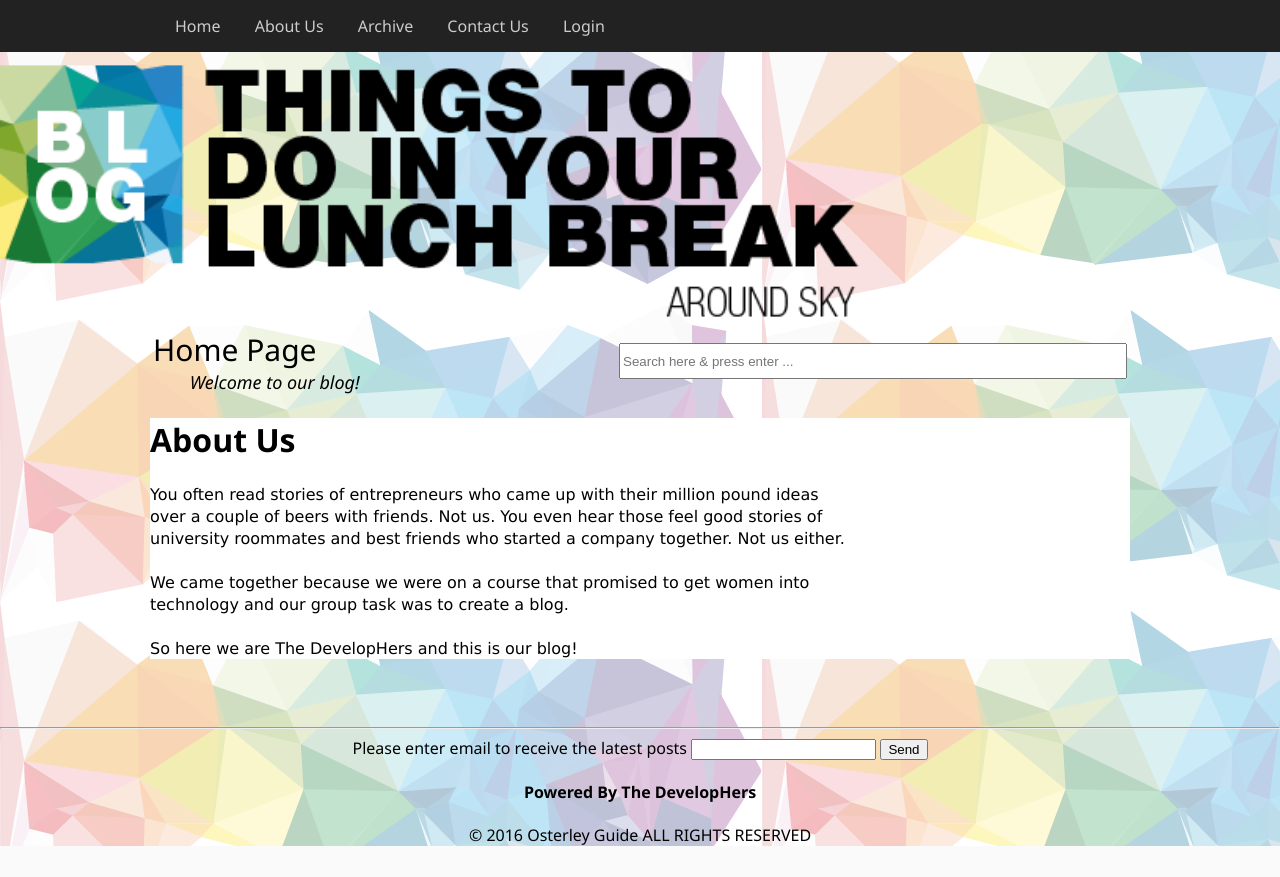
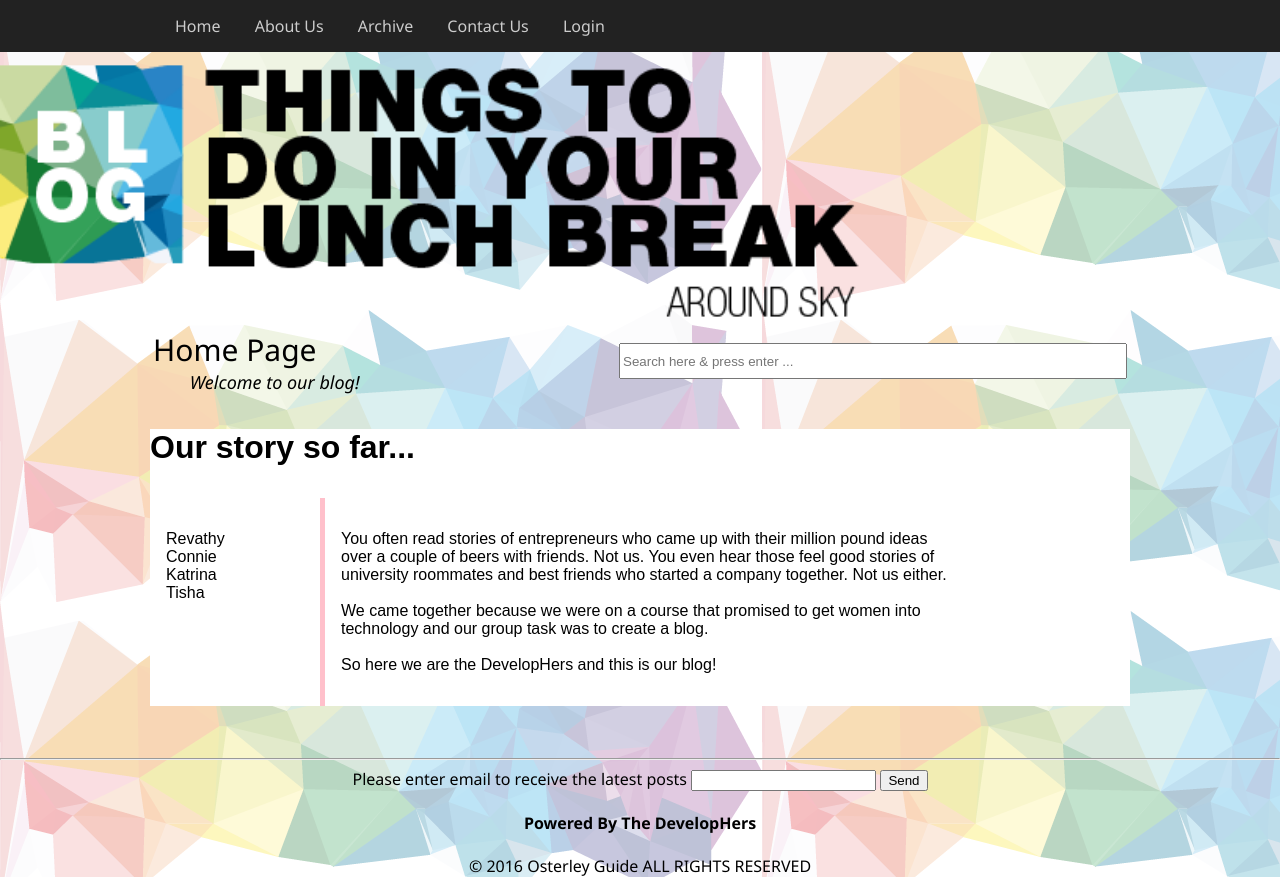
Before and after one commit to revathybharath/miniproject, a PHP site: page /AboutUs.php in a window 1280 px wide. Before the commit the page ends 846 px from the top, so only its background shows below. Run offline with PHP 8.4, Linux system fonts and the light colour scheme; some libraries are stand-ins or nearby versions.

Commit message:
about_us

```diff
--- a/BlogSite/web/AboutUs.php
+++ b/BlogSite/web/AboutUs.php
@@ -3,18 +3,71 @@ include("header.php"); ?>
 
 <html>
     <title>About Us</title>
+<style>
+div.container {
+    width: 100%;
+    border: 0px solid gray;
+}
 
-    <body>
-        <h1>About Us</h1>
-        <p><font face="verdana">You often read stories of entrepreneurs who came up with their million pound ideas<br> over a couple of beers with friends. Not us.
+p {
+    font-family: Arial, Helvetica, sans-serif;
+}
+
+nav {
+    float: left;
+    max-width: 160px;
+    margin: 0;
+    padding: 1em;
+    font-family: Arial;
+
+}
+
+nav ul {
+    list-style-type: none;
+    padding: 0;
+}
+
+nav ul a {
+    text-decoration: none;
+}
+
+article {
+    margin-left: 170px;
+    border-left: 5px solid pink;
+    padding: 1em;
+    overflow: hidden;
+}
+</style>
+   </head>
+<body>
+
+<div class="container">
+
+<header>
+   <h1><p>Our story so far...</p></h1>
+</header>
+<nav>
+  <ul>
+    <li>Revathy</li>
+    <li>Connie</li>
+    <li>Katrina</li>
+    <li>Tisha</li>
+
+  </ul>
+</nav>
+
+<article>
+      <p>You often read stories of entrepreneurs who came up with their million pound ideas<br> over a couple of beers with friends. Not us.
       You even hear those feel good stories of <br>university roommates and best friends who started a company together. Not us either.
       <br>
       <br>
       We came together because we were on a course that promised to get women into <br>technology and our group task was to create a blog.
       <br>
       <br>
-      So here we are The DevelopHers and this is our blog! </font></p>
-    </body>
+      So here we are the DevelopHers and this is our blog! </p>
+</article>
+</div>
+
 </html>
 
 
```
